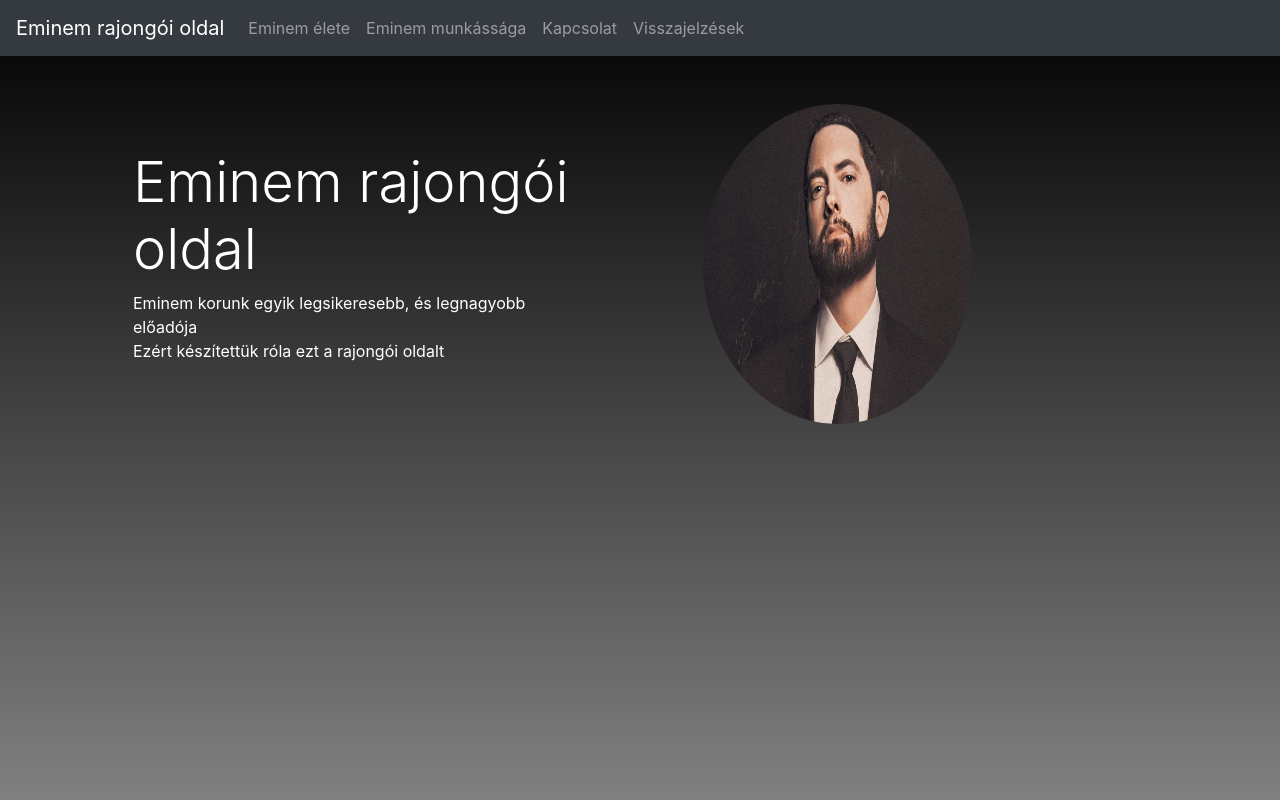
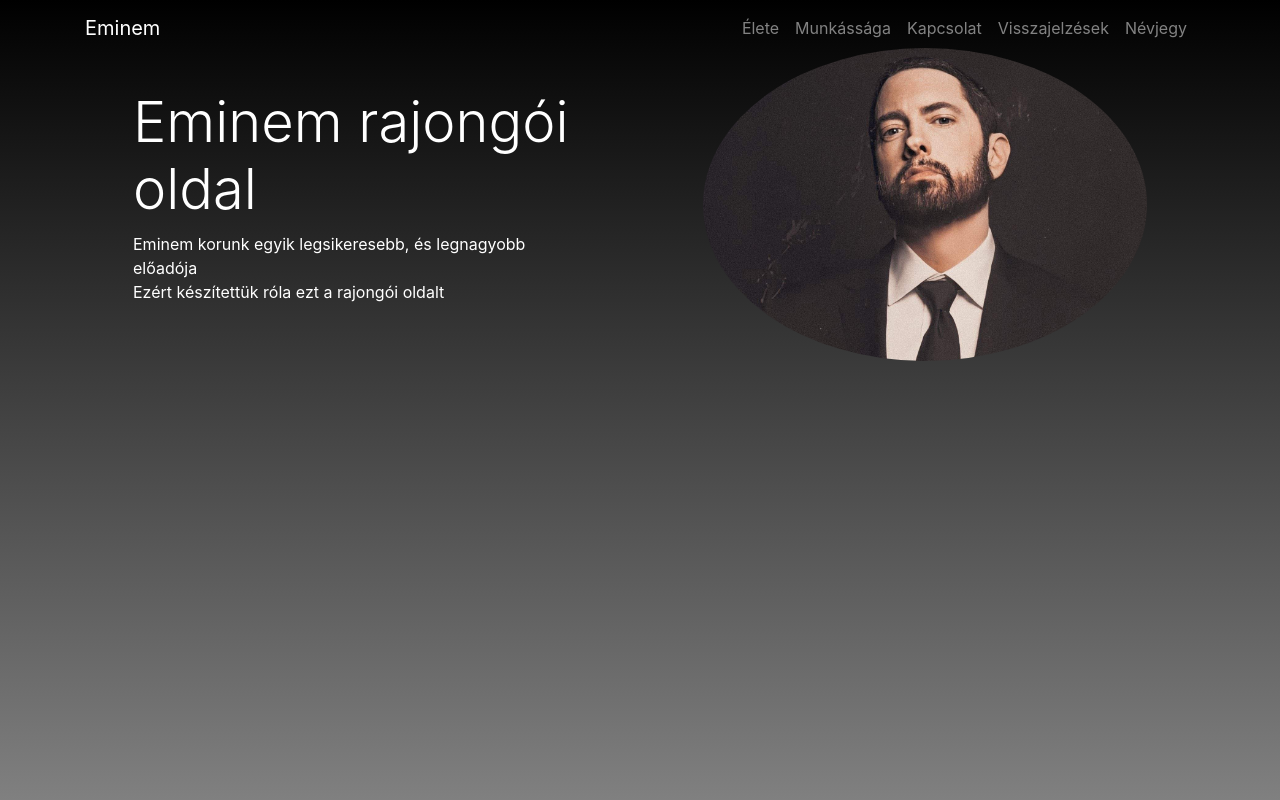
Before and after one commit to borsodi-koppany/RajongoiOldal2022C, a PHP site: page / in a window 1280 px wide. Run offline with PHP 8.4, Linux system fonts and the light colour scheme.

Commit message:
**Navbar** Fixes #22 Működik

```diff
--- a/css/style.css
+++ b/css/style.css
@@ -12,6 +12,10 @@
 }
 
 #bevezetokep {
-  width: 21vw;
-  height: 40vh;
+  height: 100%;
+  width: auto;
 }
+
+section {
+  color: white;
+}
--- a/index.html
+++ b/index.html
@@ -6,40 +6,52 @@
     <meta http-equiv="X-UA-Compatible" content="IE=edge">
     <meta name="viewport" content="width=device-width, initial-scale=1.0">
     <link rel="stylesheet" href="bootstrap/bootstrap.min.css">
+
     <link rel="stylesheet" href="./css/style.css">
     <title>Eminem rajongói oldal</title>
 </head>
 
 <body>
     <div id="cont">
-        <!--navigáció-->
-        <nav class="navbar navbar-expand-md navbar-dark fixed-top bg-dark sticky-top">
-            <a class="navbar-brand" href="#">Eminem rajongói oldal</a>
-            <button class="navbar-toggler" type="button" data-toggle="collapse" data-target="#navbarsExampleDefault" aria-controls="navbarsExampleDefault" aria-expanded="false" aria-label="Toggle navigation">
-                <span class="navbar-toggler-icon"></span>
-            </button>
+    <!-- Navigation -->
+    <nav class="navbar navbar-expand-lg navbar-dark navbar-custom fixed-top">
+      <div class="container">
+        <a class="navbar-brand" href="#">Eminem</a>
+        <button
+          class="navbar-toggler"
+          type="button"
+          data-toggle="collapse"
+          data-target="#navbarResponsive"
+          aria-controls="navbarResponsive"
+          aria-expanded="false"
+          aria-label="Toggle navigation"
+        >
+          <span class="navbar-toggler-icon"></span>
+        </button>
 
-            <div class="collapse navbar-collapse" id="navbar">
-                <ul class="navbar-nav mr-auto">
-                    <li class="nav-item"><a href="elete.html" class="nav-link">Eminem élete</a></li>
-                    <li class="nav-item"><a href="munkassaga.html" class="nav-link">Eminem munkássága</a></li>
-                    <li class="nav-item"><a href="nevjegy.html" class="nav-link">Kapcsolat</a></li>
-                    <li class="nav-item"><a href="visszajelzesek.html" class="nav-link">Visszajelzések</a></li>
-                </ul>
-            </div>
-        </nav>
+        <div class="collapse navbar-collapse" id="navbarResponsive">
+          <ul class="navbar-nav ml-auto">
+            <li class="nav-item"><a class="nav-link" href="elete.html">Élete</a></li>
+            <li class="nav-item"><a class="nav-link" href="munkassaga.html">Munkássága</a></li>
+            <li class="nav-item"><a class="nav-link" href="kapcsolat.html">Kapcsolat</a></li>
+            <li class="nav-item"><a class="nav-link" href="visszajelzesek.php">Visszajelzések</a></li>
+            <li class="nav-item"><a class="nav-link" href="nevjegy.html">Névjegy</a></li>
+          </ul>
+        </div>
+      </div>
+    </nav>
             <section>
                 <div class="container" id="bevezeto">
                   <div class="row align-items-center">
                     <div class="col-lg-6 order-lg-2">
                       <div class="p-5">
-                        <img class="img-fluid rounded-circle" id="bevezetokep" src="Eminem-2020-11.jpg">
+                        <img class="img-fluid rounded-circle" alt="Eminem" id="bevezetokep" src="Eminem-2020-11.jpg">
                       </div>
                     </div>
                     <div class="col-lg-6 order-lg-1">
                       <div class="p-5">
-                        <h2 class="display-4" style="color: white;">Eminem rajongói oldal</h2>
-                        <p style="color: white;">
+                        <h2 class="display-4" >Eminem rajongói oldal</h2>
+                        <p>
                           Eminem korunk egyik legsikeresebb, és legnagyobb előadója<br>
                           Ezért készítettük róla ezt a rajongói oldalt
                         </p>
```
